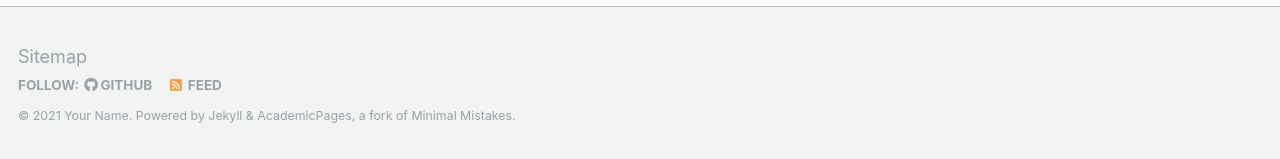
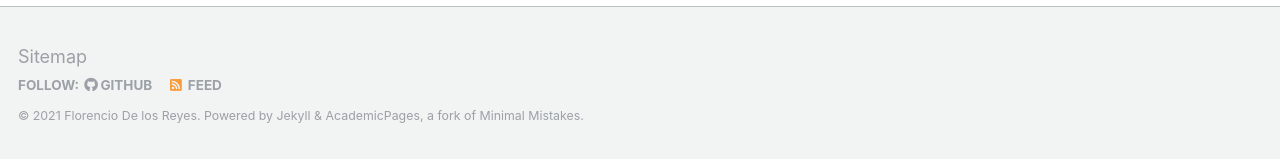
Before and after one commit to fddelosreyes/fddelosreyes.github.io, a Jekyll site: the page built from _pages/about.md, in a window 1280 px wide and 900 px high, scrolled down 2463 px. Shown: the part 738-897 px from the top of the window. Built offline with Jekyll 4.4.1, drawn with Linux system fonts in a browser that asks for light colours; some web fonts are replaced; some of the changed text lies outside the part shown.

Commit message:
Update _config.yml

```diff
--- a/_config.yml
+++ b/_config.yml
@@ -7,13 +7,13 @@
 
 # Site Settings
 locale                   : "en-US"
-title                    : "Your Name / Site Title"
+title                    : "carpe diem"
 title_separator          : "-"
-name                     : &name "Your Name"
+name                     : &name "Florencio De los Reyes"
 description              : &description "personal description"
-url                      : https://academicpages.github.io # the base hostname & protocol for your site e.g. "https://mmistakes.github.io"
+url                      : https://fddelosreyes.github.io # the base hostname & protocol for your site e.g. "https://mmistakes.github.io"
 baseurl                  : "" # the subpath of your site, e.g. "/blog"
-repository               : "academicpages/academicpages.github.io"
+repository               : "fddelosreyes/fddelosreyes.github.io"
 teaser                   :  # filename of teaser fallback teaser image placed in /images/, .e.g. "500x300.png"
 breadcrumbs              : false # true, false (default)
 words_per_minute         : 160
```
